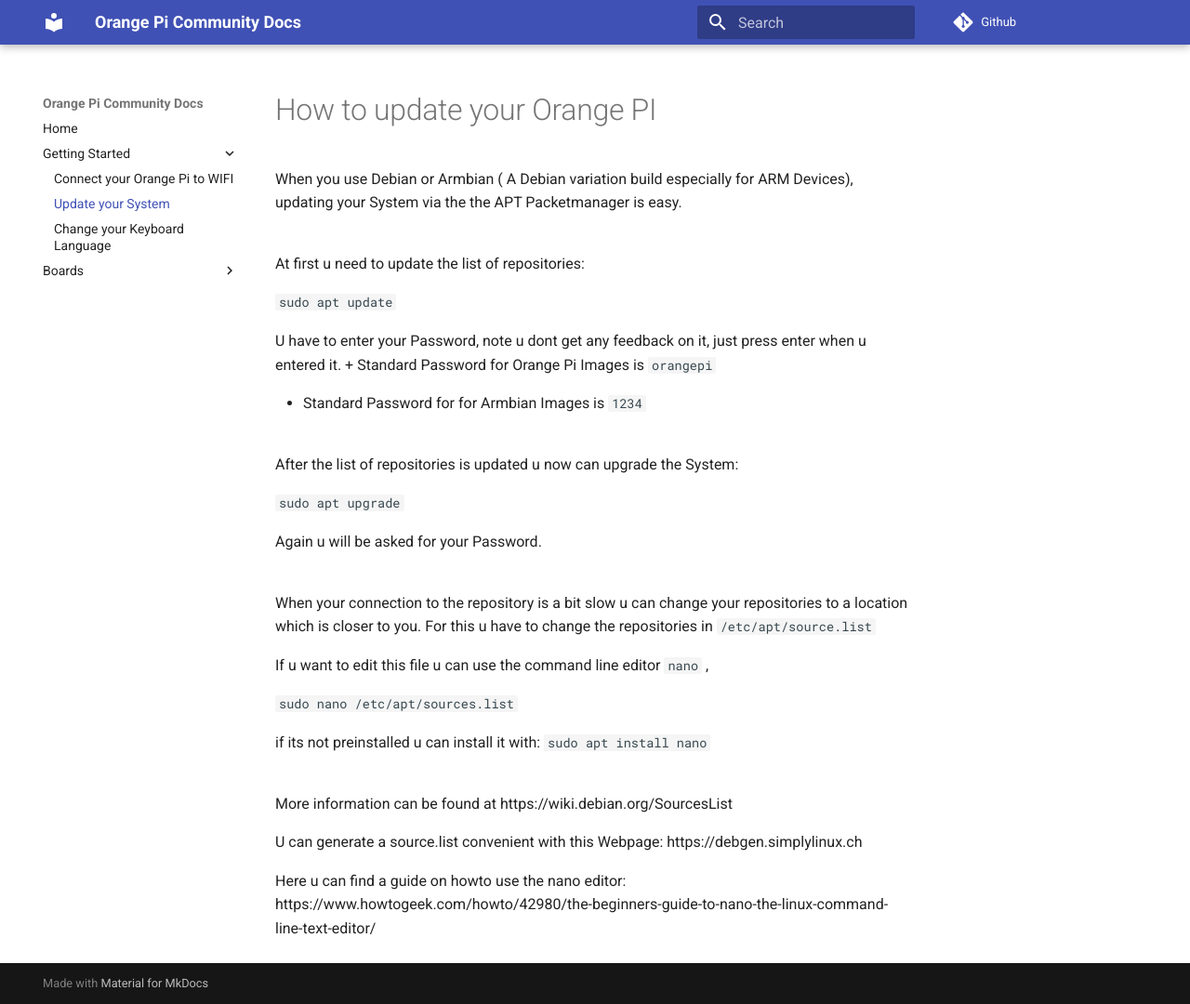
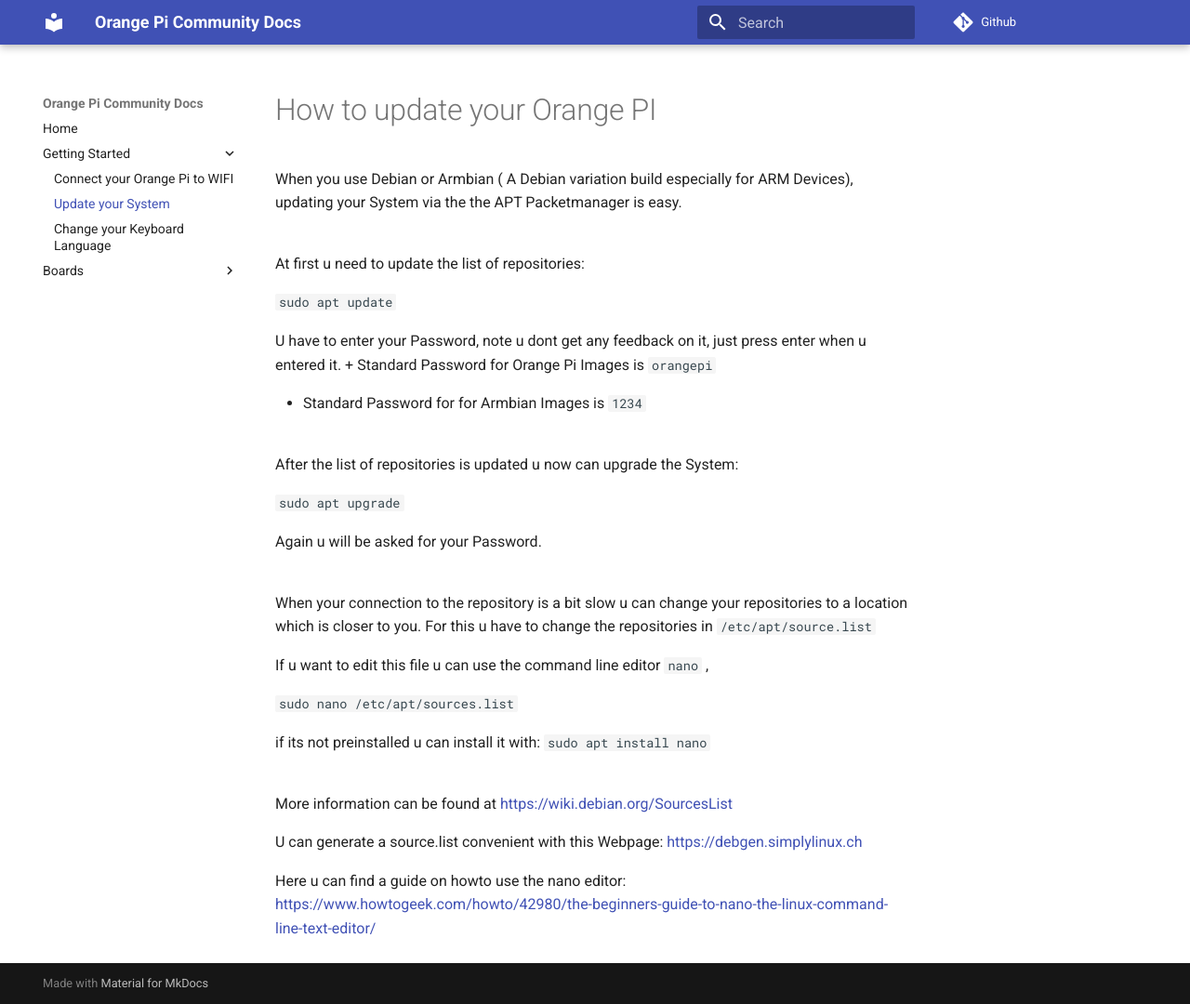
Before and after one commit to kprasadvnsi/documentation, an MkDocs documentation site: the page built from docs/update.md, in a window 1280 px wide and 1080 px high. Shown: the whole window at 93% size. Built offline with MkDocs 1.6.1 and Material for MkDocs 9.7.7, drawn with Linux system fonts in a browser that asks for light colours; comment, search, counter and statistics services are not loaded; old or Windows-style settings are respelled for this version of MkDocs.

Commit message:
Added a few extensions to get better results.

```diff
--- a/mkdocs.yml
+++ b/mkdocs.yml
@@ -11,7 +11,15 @@
 markdown_extensions:
     - admonition
     - pymdownx.tilde
-
+    - pymdownx.betterem:
+      smart_enable: all
+    - pymdownx.details
+    - pymdownx.emoji:
+        emoji_generator: !!python/name:pymdownx.emoji.to_svg
+    - pymdownx.inlinehilite
+    - pymdownx.magiclink
+    - pymdownx.mark
+    - pymdownx.tilde
 plugins:
         - search:
         - minify:
```
